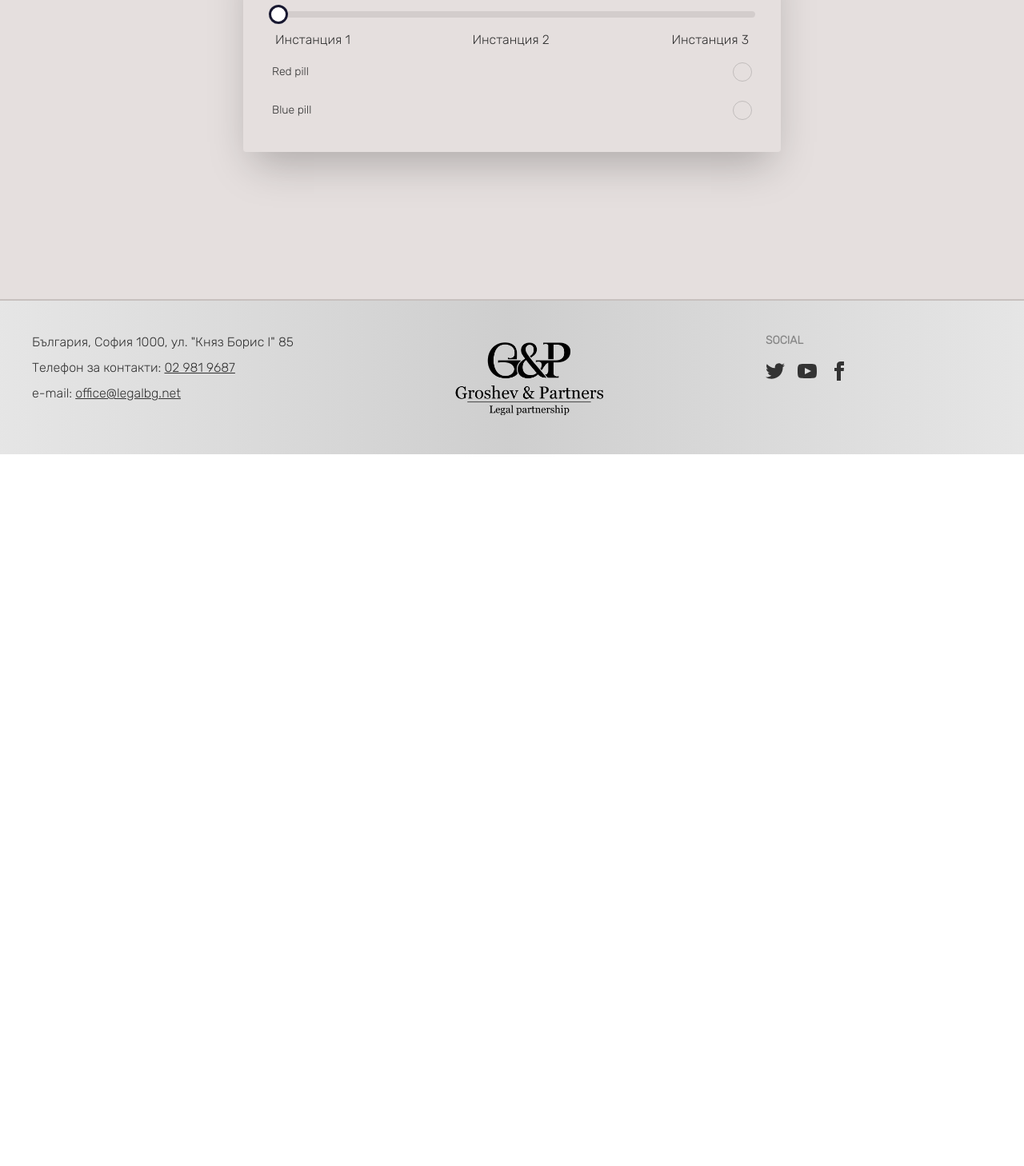
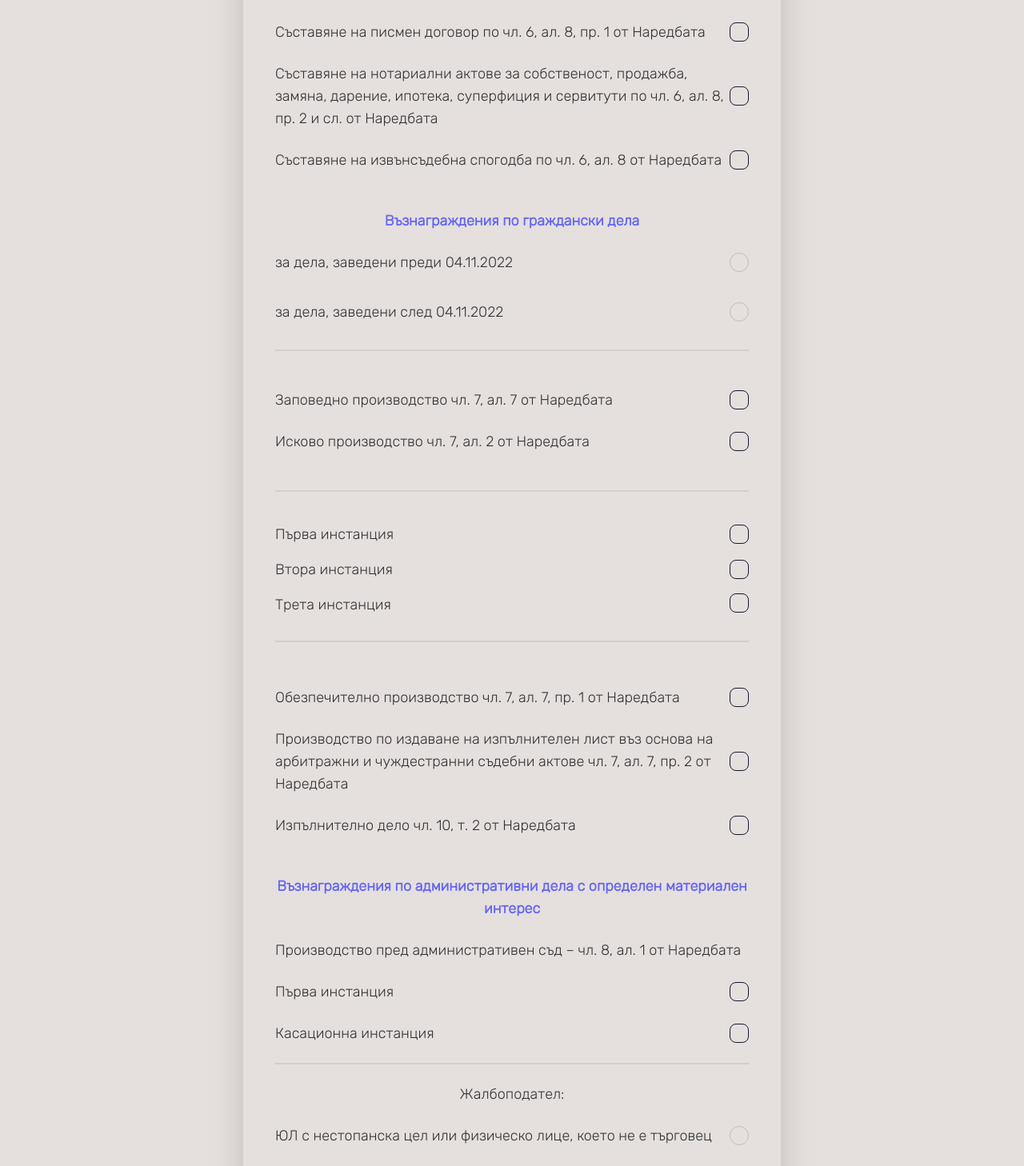
Before and after one commit to Radoslav-Marinovv/lawyers-next, a Next.js app: page /calculator in a window 1280 px wide. Shown: the part 232-1690 px from the top of the page at 80% size. Before the commit the page ends 800 px from the top, so only its background shows below. Built offline with nearby package versions, Linux system fonts and the light colour scheme.

Commit message:
created calculator body

```diff
--- a/pages/calculator.tsx
+++ b/pages/calculator.tsx
@@ -1,6 +1,8 @@
+import { NextPage } from 'next'
+import Head from 'next/head'
 import React, { useState } from 'react'
 
-const Calculator = () => {
+const Calculator: NextPage = () => {
   const [instanceValue, setInstanceValue] = useState<number>(1)
   const onValueChange = (e: React.ChangeEvent<HTMLInputElement>) => {
     if (e.currentTarget.value === "0")
@@ -12,33 +14,171 @@ const Calculator = () => {
   }
   return (
     <>
-      <div>
-
-      </div>
-      <div className='max-w-2xl justify-center items-center m-auto'>
-        <div className="card-body shadow-2xl rounded form-control">
-          <label className="cursor-pointer label">
-            <span className="label-text">Remember me</span>
-            <input type="checkbox" className="checkbox checkbox-accent" />
-          </label>
-
-          <input type="range" min={1} max={3} value={instanceValue} onChange={(e) => { onValueChange(e) }} className="range range-accent" step={1} />
-          <div className="w-full flex justify-between text-base px-2">
-            <span>Инстанция 1</span>
-            <span>Инстанция 2</span>
-            <span>Инстанция 3</span>
-          </div>
-
-          <label className="label cursor-pointer">
-            <span className="label-text">Red pill</span>
-            <input type="radio" name="radio-10" className="radio checked:radio-accent" />
-          </label>
-          <label className="label cursor-pointer">
-            <span className="label-text">Blue pill</span>
-            <input type="radio" name="radio-10" className="radio checked:radio-accent" />
-          </label>
+      <Head>
+        <title>Грошев и партньори - Калкулатор</title>
+        <meta name="description" content="Generated by create next app" />
+        <meta name="viewport" content="width=device-width, initial-scale=1" />
+      </Head>
+      <div className='flex p-4'>
+        <div className='max-w-2xl justify-center items-center m-auto'>
+          <form action="" className='card-body shadow-2xl rounded form-control'>
+            <div className='flex flex-col justify-between items-center'>
+              <label className='text-center text-lg text-indigo-500 font-bold'>
+                Интерес
+              </label>
+              <input type="number" placeholder="BGN" className="input input-bordered input-info w-full text-center max-w-xs  " />
+            </div>
+            <div className="p-2">
+              <p className='text-center text-lg text-indigo-500 font-bold'>Извънпроцесуална дейност</p>
+              <br />
+              <div className='flex justify-between items-center'>
+                <label className='label-text text-lg font-medium'>
+                  Съставяне на писмен договор по чл. 6, ал. 8, пр. 1 от Наредбата
+                </label>
+                <input aria-label='are' type="checkbox" className="checkbox checkbox-accent" />
+              </div>
+              <br />
+              <div className='flex justify-between items-center'>
+                <label className='label-text text-lg font-medium'>
+                  Съставяне на нотариални актове за собственост, продажба, замяна, дарение, ипотека, суперфиция и сервитути по чл. 6, ал. 8, пр. 2 и сл. от Наредбата
+                </label>
+                <input aria-label='are' type="checkbox" className="checkbox checkbox-accent" />
+              </div>
+              <br />
+              <div className='flex justify-between items-center'>
+                <label className='label-text text-lg font-medium'>
+                  Съставяне на извънсъдебна спогодба по чл. 6, ал. 8 от Наредбата
+                </label>
+                <input aria-label='are' type="checkbox" className="checkbox checkbox-accent" />
+              </div>
+              <br />
+            </div>
+            <div className="p-2">
+              <p className='text-center text-lg text-indigo-500 font-bold'>Възнаграждения по граждански дела</p>
+              <br />
+              <div className='flex justify-between items-center'>
+                <label className="label-text text-lg font-medium w-full">
+                  за дела, заведени преди 04.11.2022
+                </label>
+                <input aria-label='are' type="radio" name="radio-10" required className="radio checked:radio-accent" />
+              </div>
+              <br />
+              <div className='flex justify-between items-center'>
+                <label className="label-text text-lg font-medium w-full">
+                  за дела, заведени след 04.11.2022
+                </label>
+                <input aria-label='are' type="radio" name="radio-10" required className="radio checked:radio-accent" />
+                <span className='divider'></span>
+              </div>
+              <div className='divider'></div>
+              <br />
+              <div className='flex justify-between items-center'>
+                <label className='text-lg font-medium'>
+                  Заповедно производство чл. 7, ал. 7 от Наредбата
+                </label>
+                <input aria-label='are' type="checkbox" className="checkbox checkbox-accent" />
+              </div>
+              <br />
+              <div className='flex justify-between items-center'>
+                <label className='text-lg font-medium'>
+                  Исково производство чл. 7, ал. 2 от Наредбата
+                </label>
+                <input aria-label='are' type="checkbox" className="checkbox checkbox-accent" />
+              </div>
+              <br />
+              <div className='divider'></div>
+              <div className='py-2'>
+                <div className='flex justify-between items-center py-2'>
+                  <label className='text-lg font-medium'>
+                    Първа инстанция
+                  </label>
+                  <input aria-label='are' type="checkbox" className="checkbox checkbox-accent" />
+                </div>
+                <div className='flex justify-between items-center py-2'>
+                  <label className='text-lg font-medium'>
+                    Втора инстанция
+                  </label>
+                  <input aria-label='are' type="checkbox" className="checkbox checkbox-accent" />
+                </div>
+                <div className='flex justify-between items-centerflex py-2'>
+                  <label className='text-lg font-medium'>
+                    Трета инстанция
+                  </label>
+                  <input aria-label='are' type="checkbox" className="checkbox checkbox-accent" />
+                </div>
+                <div className='divider'></div>
+              </div>
+              <br />
+              <div className='flex justify-between items-center'>
+                <label className='text-lg font-medium'>
+                  Обезпечително производство чл. 7, ал. 7, пр. 1 от Наредбата
+                </label>
+                <input aria-label='are' type="checkbox" className="checkbox checkbox-accent" />
+              </div>
+              <br />
+              <div className='flex justify-between items-center'>
+                <label className='text-lg font-medium'>
+                  Производство по издаване на изпълнителен лист въз основа на арбитражни и чуждестранни съдебни актове чл. 7, ал. 7, пр. 2 от Наредбата
+                </label>
+                <input aria-label='are' type="checkbox" className="checkbox checkbox-accent" />
+              </div>
+              <br />
+              <div className='flex justify-between items-center'>
+                <label className='text-lg font-medium'>
+                  Изпълнително дело чл. 10, т. 2 от Наредбата
+                </label>
+                <input aria-label='are' type="checkbox" className="checkbox checkbox-accent" />
+              </div>
+              <br />
+            </div>
+            <div className="p-2">
+              <p className='text-center text-lg text-indigo-500 font-bold'>
+                Възнаграждения по административни дела с определен материален интерес
+              </p>
+              <br />
+              <div className='flex justify-between items-center'>
+                <label className='label-text text-lg font-medium'>
+                  Производство пред административен съд – чл. 8, ал. 1 от Наредбата
+                </label>
+              </div>
+              <br />
+              <div className='flex justify-between items-center'>
+                <label className='label-text text-lg font-medium'>
+                  Първа инстанция
+                </label>
+                <input aria-label='are' type="checkbox" className="checkbox checkbox-accent" />
+              </div>
+              <br />
+              <div className='flex justify-between items-center'>
+                <label className='label-text text-lg font-medium'>
+                  Касационна инстанция
+                </label>
+                <input aria-label='are' type="checkbox" className="checkbox checkbox-accent" />
+              </div>
+              <div className='divider'></div>
+              <div className='flex justify-center items-center'>
+                <label className='label-text text-lg font-medium'>
+                  Жалбоподател:
+                </label>
+              </div>
+              <br />
+              <div className='flex justify-between items-center'>
+                <label className="label-text text-lg font-medium w-full">
+                  ЮЛ с нестопанска цел или физическо лице, което не е търговец
+                </label>
+                <input aria-label='are' type="radio" name="radio-10" required className="radio checked:radio-accent" />
+              </div>
+              <br />
+              <div className='flex justify-between items-center'>
+                <label className="label-text text-lg font-medium w-full">
+                  ЮЛ Търговец или ЕТ
+                </label>
+                <input aria-label='are' type="radio" name="radio-10" required className="radio checked:radio-accent" />
+                <span className='divider'></span>
+              </div>
+            </div>
+          </form>
         </div>
-
       </div>
     </>
   )
--- a/pages/contacts.tsx
+++ b/pages/contacts.tsx
@@ -1,6 +1,6 @@
-import ContactsLinks from '@/components/ContactsLinks'
 import { NextPage } from 'next'
 import Head from 'next/head'
+import ContactsLinks from '@/components/ContactsLinks'
 import React from 'react'
 
 const Contacts: NextPage = () => {
@@ -8,7 +8,7 @@ const Contacts: NextPage = () => {
   return (
     <>
       <Head>
-        <title>Грошев и партньори Контакти</title>
+        <title>Грошев и партньори - Контакти</title>
         <meta name="description" content="Generated by create next app" />
         <meta name="viewport" content="width=device-width, initial-scale=1" />
       </Head>
--- a/pages/legal-services.tsx
+++ b/pages/legal-services.tsx
@@ -6,7 +6,7 @@ const LegalServices: NextPage = () => {
   return (
     <>
       <Head>
-        <title>Грошев и партньори Сфери на дейност</title>
+        <title>Грошев и партньори - Сфери на дейност</title>
         <meta name="description" content="Generated by create next app" />
         <meta name="viewport" content="width=device-width, initial-scale=1" />
       </Head>
--- a/pages/news.tsx
+++ b/pages/news.tsx
@@ -10,7 +10,7 @@ const News: NextPage = () => {
   return (
     <>
       <Head>
-        <title>Грошев и партньори Новини и Публикации</title>
+        <title>Грошев и партньори - Новини и Публикации</title>
         <meta name="description" content="Generated by create next app" />
         <meta name="viewport" content="width=device-width, initial-scale=1" />
       </Head>
--- a/styles/globals.css
+++ b/styles/globals.css
@@ -10,8 +10,8 @@ html {
  width: 100%;
  scroll-padding-top: 4rem;
  scroll-padding-bottom: 4rem;
- /* scroll-behavior: smooth;
- overscroll-behavior: contain; */
+ scroll-behavior: smooth;
+ overscroll-behavior: contain;
 }
 
 body {
@@ -54,12 +54,23 @@ text-transform: uppercase;
 
 
 }
-/* Turn off parallax scrolling for all tablets and phones. Increase/decrease the pixels if needed */
+
+/* Turn off parallax scrolling for all tablets and phones. */
 @media only screen and (max-device-width: 1180px) {
   .background-parallax {
     background-attachment: scroll;
   }
 }
+
+
+/* Chrome, Safari, Edge, Opera */
+input::-webkit-outer-spin-button,
+input::-webkit-inner-spin-button {
+  -webkit-appearance: none;
+  margin: 0;
+}
+
+
 
 .bg-image-themida-statue {
   background-image: url('/themida-statue.jpg');
```
